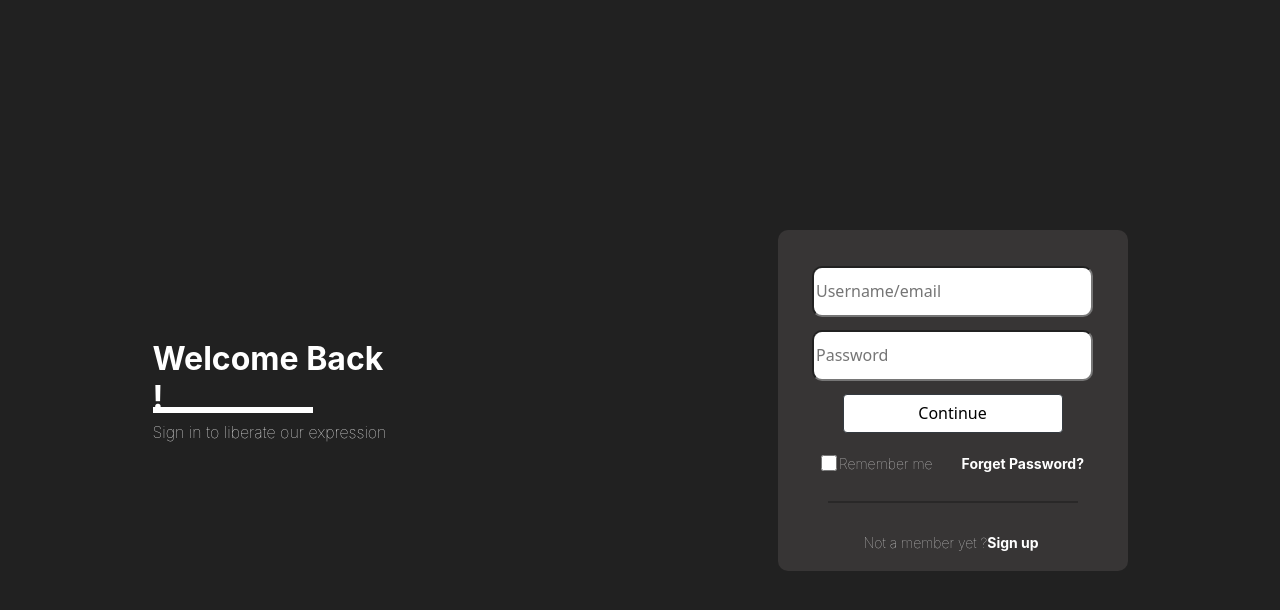
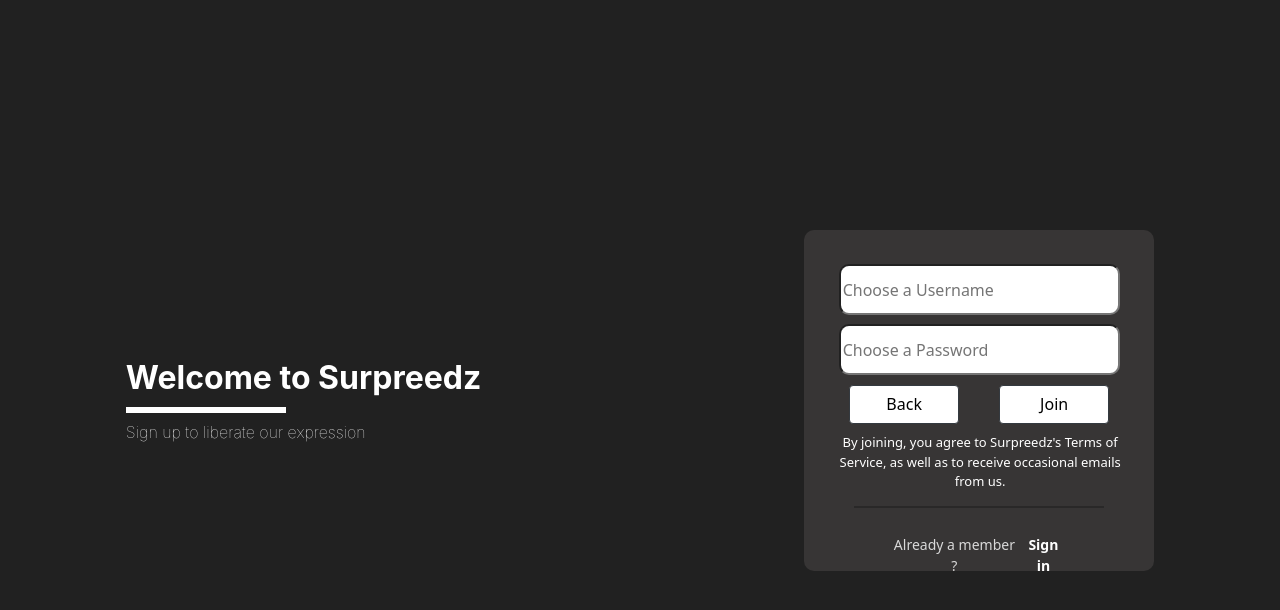
Before and after one commit to PandaNoob13/surpreedz, a React (Create React App) app: page / in a window 1280 px wide. Both pictures are taken after a click on the button "Continue". Shown: the top 610 px of the page. Built offline with nearby package versions, Linux system fonts and the light colour scheme.

Commit message:
sign up page

```diff
--- a/src/App.js
+++ b/src/App.js
@@ -1,10 +1,12 @@
 import SignInView from "./features/SignIn/SignInView";
 import 'bootstrap/dist/css/bootstrap.min.css';
+import SignUpView from "./features/SignUp/SignUpView";
 
 function App() {
   return (
     <div>
-      <SignInView/>
+      {/* <SignInView/> */}
+      <SignUpView/>
     </div>
   );
 }
--- a/src/features/SignIn/SignInView.js
+++ b/src/features/SignIn/SignInView.js
@@ -41,7 +41,7 @@ const SignInView = () => {
               </div>
               <div className="signup">
                   <div style={{color:'#d9d9d9', fontWeight:'100'}}>Not a member yet ? </div>
-                  <div style={{color:'#ffffff', fontWeight:'bold'}}>Sign up </div>
+                  <div style={{color:'#ffffff', fontWeight:'bold' ,marginLeft:'5px'}}>Sign up </div>
               </div>
           </div>
 
--- a/src/features/SignIn/signInView.css
+++ b/src/features/SignIn/signInView.css
@@ -162,13 +162,11 @@ color: #FFFFFF;
 
 .signup{
     display: flex;
-    width: 178px;
+    width: 173px;
     height: 17px;
-    left: 83px;
+    left: 86px;
     top: 307px;
-    font-family: 'Inter';
     font-size: 14px;
-    /* identical to box height */
     text-align: center;
     margin-bottom: 15px;
 }
--- a/src/features/SignUp/SignUpView.js
+++ b/src/features/SignUp/SignUpView.js
@@ -1,11 +1,104 @@
+import { useState } from "react"
 import "./signUpView.css"
 
 const SignUpView = () => {
-  return (
-    <div>
+  const [step,setStep]= useState(1);
 
-    </div>
-  )
+  const handleContinue = () => {
+      setStep(step + 1);
+  }
+
+  const handleBack =  () => {
+    setStep(step - 1);
+  }
+
+
+  switch (step) {
+    case 1:
+      return (
+        <div className="col-md-12 signupcontainer">
+              <div className="col-md-4 textsignup">
+                  <div className="welcometext">
+                        Welcome to Surpreedz
+                  </div>
+                  <div className="line">
+                  </div>
+                  <div className="signexpression">
+                        Sign up to liberate our expression
+                  </div>
+              </div>
+
+
+                    <div className= "signupcard">
+                    <div >
+                          <input className="input-box" style={{marginTop:"50px"}} placeholder="Enter your email"/>
+                    </div>
+                    <div>
+                          <button className="button-continue" onClick={handleContinue}>Continue</button>
+                    </div>
+
+                    <div className="by-joining">
+                      By joining I agree t receive emails from Surpreedz
+                    </div>
+
+                    <div>
+                      <hr className="line-2"></hr>
+                    </div>
+                    <div className="signin">
+                        <div style={{color:'#d9d9d9', fontWeight:'100'}}>Already a member ? </div>
+                        <div style={{color:'#ffffff', fontWeight:'bold' ,marginLeft:'5px'}}>Sign in </div>
+                    </div>
+                </div>
+        </div>
+      );
+    case 2:
+      return (
+        <div className="col-md-12 signupcontainer">
+              <div className="col-md-4 textsignup">
+                  <div className="welcometext">
+                        Welcome to Surpreedz
+                  </div>
+                  <div className="line">
+                  </div>
+                  <div className="signexpression">
+                        Sign up to liberate our expression
+                  </div>
+              </div>
+
+              <div className= "signupcard">
+                  <div >
+                        <input className="input-box" style={{marginTop:"30px"}} placeholder="Choose a Username"/>
+                  </div>
+                  <div>
+                        <input className="input-box" placeholder="Choose a Password"/>
+                  </div>
+                  <div style={{display:'flex'}}>
+                        <button className="button-back" onClick={handleBack}>Back</button>
+                        <button className="button-join">Join</button>
+                  </div>
+
+                  <div className="by-joining">
+                    By joining, you agree to Surpreedz's Terms of Service, as well as to receive occasional emails from us.
+                  </div>
+
+                  <div>
+                    <hr className="line-2"></hr>
+                  </div>
+                  <div className="signin">
+                      <div style={{color:'#d9d9d9', fontWeight:'100'}}>Already a member ? </div>
+                      <div style={{color:'#ffffff', fontWeight:'bold', marginLeft:'5px'}}>Sign in </div>
+                  </div>
+              </div>
+
+
+        </div>
+      );
+
+    default:
+      break;
+  }
+
+
 }
 
-export default SignUpView
+export default SignUpView;
--- a/src/features/SignUp/signUpView.css
+++ b/src/features/SignUp/signUpView.css
@@ -0,0 +1,193 @@
+.signupcontainer{
+    position: relative;
+    display: flex;
+    justify-content: space-around;
+    height: 100vh;
+    width: 100vw;
+    background-color: #212121;
+    box-shadow: 0px 4px 4px rgba(0, 0, 0, 0.25);
+    align-items: center;
+}
+
+.welcometext{
+    width: 356px;
+    height: 39px;
+    font-family: 'Inter';
+    font-style: normal;
+    font-weight: 700;
+    font-size: 32px;
+    line-height: 39px;
+    display: flex;
+    align-items: center;
+
+    color: #FFFFFF;
+
+
+
+}
+
+.textsignup{
+    display: flex;
+    flex-direction: column;
+
+
+}
+
+.line{
+    width: 160px;
+    height: 0px;
+    border: 3px solid #FFFFFF;
+    margin-top: 10px;
+    margin-bottom: 10px;
+
+}
+
+.signexpression{
+width: 256px;
+height: 19px;
+font-family: 'Inter';
+font-style: normal;
+font-weight: 100;
+font-size: 16px;
+line-height: 19px;
+display: flex;
+align-items: center;
+color: #FFFFFF;
+
+}
+
+.signupcard{
+    display: flex;
+    flex-direction: column;
+    justify-content: space-around;
+    align-items: center;
+    width: 350px;
+    height: 341px;
+    left: 0px;
+    top: 0px;
+    background-color: #373535;
+    border-radius: 10px;
+}
+
+
+.input-box{
+    width: 281px;
+    height: 51px;
+    border-radius: 10px;
+    color: rgba(171, 181, 190, 1);
+    font-size: 16px;
+    font-weight: 400;
+    line-height: 19.36px;
+    background-color: #FFFFFF;
+    align-items: center;
+
+}
+
+.button-continue{
+    box-sizing: border-box;
+    display: flex;
+    flex-direction: row;
+    justify-content: center;
+    align-items: center;
+    padding: 10px 16px;
+
+    width: 220px;
+    height: 39px;
+
+    /* /Gray / White */
+
+    background: #FFFFFF;
+    /* Dark */
+
+    border: 1px solid #343A40;
+    border-radius: 4px;
+
+    /* Inside auto layout */
+
+    flex: none;
+    order: 0;
+    flex-grow: 1;
+}
+
+
+.by-joining{
+    width: 309px;
+    height: 34px;
+    left: 21px;
+    top: 216px;
+    /* font-family: 'Inter'; */
+    font-size: normal;
+    font-size: 13px;
+    font-weight: 100;
+    /* identical to box height */
+    color: #FFFFFF;
+    text-align: center;
+    margin-left: 2px;
+
+
+}
+
+
+
+.line-2{
+    width: 250px;
+    height: 0px;
+    left: 18px;
+    top: 292px;
+    border: 1px solid #000000;
+    margin-top: 30px;
+}
+
+.signin{
+    display: flex;
+    width: 173px;
+    height: 17px;
+    left: 86px;
+    top: 307px;
+    /* font-family: 'Inter'; */
+    font-size: 14px;
+    text-align: center;
+    margin-bottom: 15px;
+
+}
+
+.button-join{
+    box-sizing: border-box;
+    display: flex;
+    flex-direction: row;
+    justify-content: center;
+    align-items: center;
+    padding: 10px 16px;
+
+    width: 110px;
+    height: 39px;
+
+
+    background: #FFFFFF;
+
+
+    border: 1px solid #343A40;
+    border-radius: 4px;
+    margin-left: 20px;
+}
+.button-back{
+    box-sizing: border-box;
+    display: flex;
+    flex-direction: row;
+    justify-content: center;
+    align-items: center;
+    padding: 10px 16px;
+    margin-right: 20px;
+    width: 110px;
+    height: 39px;
+
+    /* /Gray / White */
+
+    background: #FFFFFF;
+    /* Dark */
+
+    border: 1px solid #343A40;
+    border-radius: 4px;
+
+    /* Inside auto layout */
+}
```
